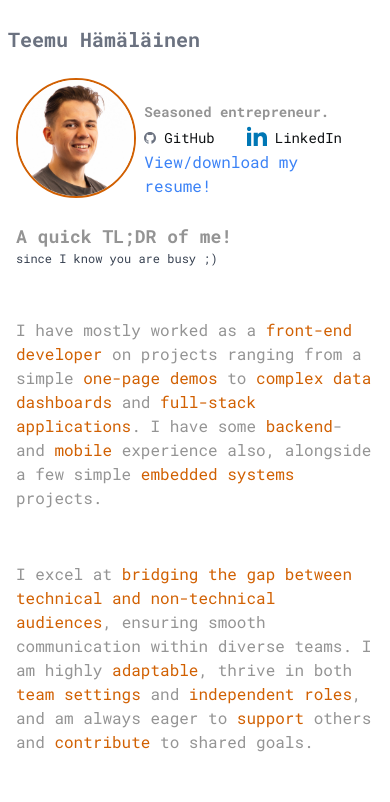
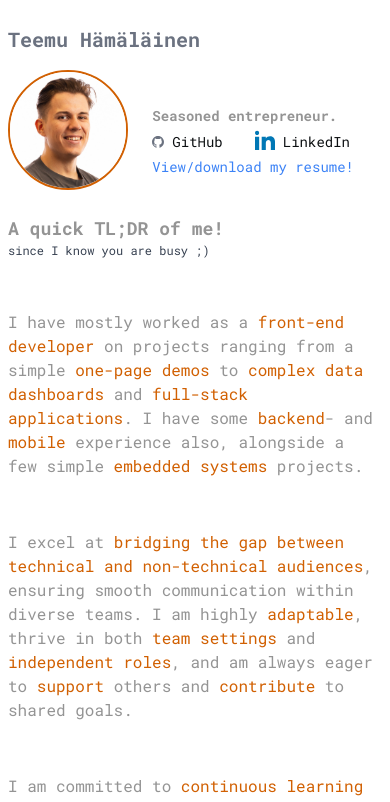
Before and after one commit to temevh/minimalisticPort, a Next.js app: page / in a window 390 px wide. Shown: the top 802 px of the page. Built offline with nearby package versions, Linux system fonts and the light colour scheme.

Commit message:
landing page mobile css

```diff
--- a/src/app/layout.js
+++ b/src/app/layout.js
@@ -22,7 +22,7 @@ export default function RootLayout({ children }) {
         className={`${robotoMono.variable} lg:w-2/5 h-screen flex flex-col justify-between mx-auto`}
       >
         <Navbar />
-        <main className="flex-1 p-4 lg:p-0">{children}</main>
+        <main className="flex-1 p-2 lg:p-0">{children}</main>
         <Footer />
       </body>
     </html>
--- a/src/app/page.js
+++ b/src/app/page.js
@@ -21,7 +21,7 @@ export default function Home() {
     <div className="">
       <div className="flex flex-row gap-2 lg:gap-10 items-center mb-6">
         <Picture />
-        <div id="infodiv">
+        <div className="ml-4 lg:ml-0">
           <p className="text-md lg:text-2xl text-gray-400 font-bold">
             <a
               className="text-white hover:text-blue-500 hover:cursor-pointer"
@@ -45,7 +45,7 @@ export default function Home() {
             <a
               href="https://drive.google.com/file/d/1E7zyljzi5_CsHjGF4510s63GfcR8mCzs/view?usp=sharing"
               download="TeemuHamalainenResume.pdf"
-              className="text-blue-500 hover:text-graytext text-md lg:text-xl"
+              className="text-blue-500 hover:text-graytext text-sm lg:text-xl"
               target="_blank"
               rel="noopener noreferrer"
             >
```
